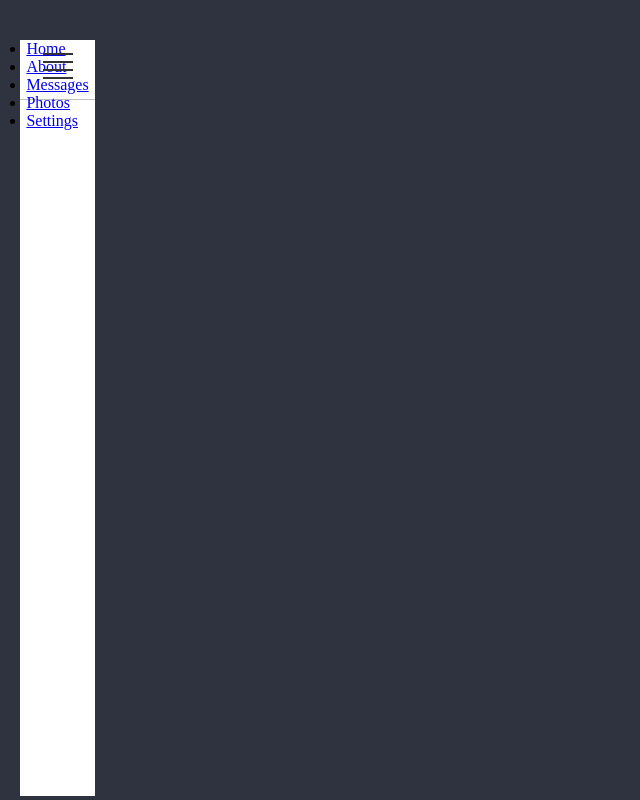
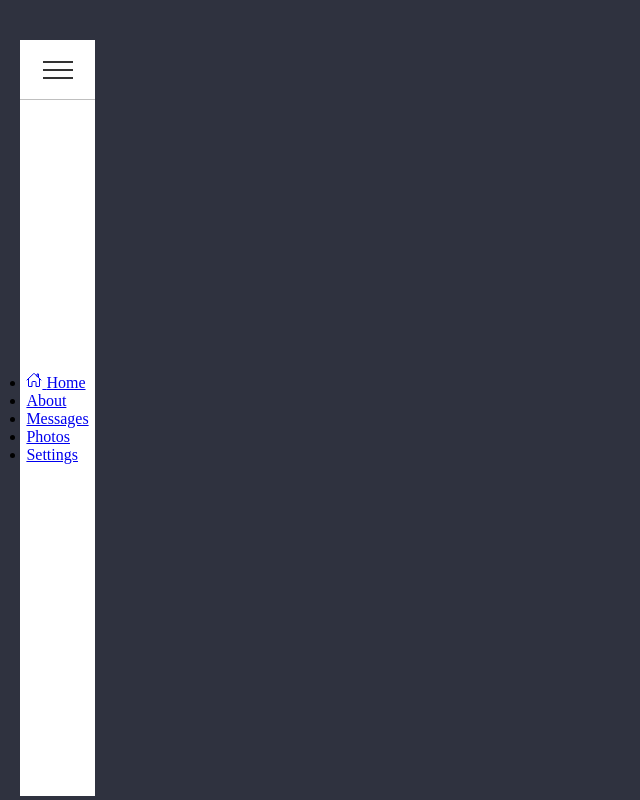
Before and after one commit to KILLERTIAN/Side-Nav-Bar, a plain HTML site: page index.html in a window 1280 px wide. Shown: the whole page, without its empty margins (0-640 px from the left). Drawn offline with nearby package versions, Linux system fonts and the light colour scheme.

Commit message:
2nd commit

```diff
--- a/index.html
+++ b/index.html
@@ -13,7 +13,7 @@
         <ul>
             <li class="list">
                 <a href="#" style="--clr:#f44336;">
-                    <span class="icon"></span>
+                    <span class="icon"><ion-icon name="home-outline"></ion-icon></span>
                     <span class="text">Home
 
                     </span>
@@ -53,6 +53,8 @@
             </li>
         </ul>
     </div>
+    <script type="module" src="https://unpkg.com/ionicons@5.5.2/dist/ionicons/ionicons.esm.js"></script>
+<script nomodule src="https://unpkg.com/ionicons@5.5.2/dist/ionicons/ionicons.js"></script>
     <script>
         let menuToggle = document.querySelector('.menuToggle');
         let navigation = document.querySelector('.navigation');
--- a/style.css
+++ b/style.css
@@ -16,6 +16,7 @@ body{
     background: #fff;
     width: 75px;
     display: flex;
+    align-items: center;
     justify-content: center;
     transition: 0.5s;
 }
@@ -49,7 +50,7 @@ body{
     height: 2px;
     background: #333;
     transform: translateY(-8px);
-    box-shadow: 0 -8px 0 #333;
+    /* box-shadow: 0 -8px 0 #333; */
     transition: 0.5s;
 }
 .menuToggle::after{
```
